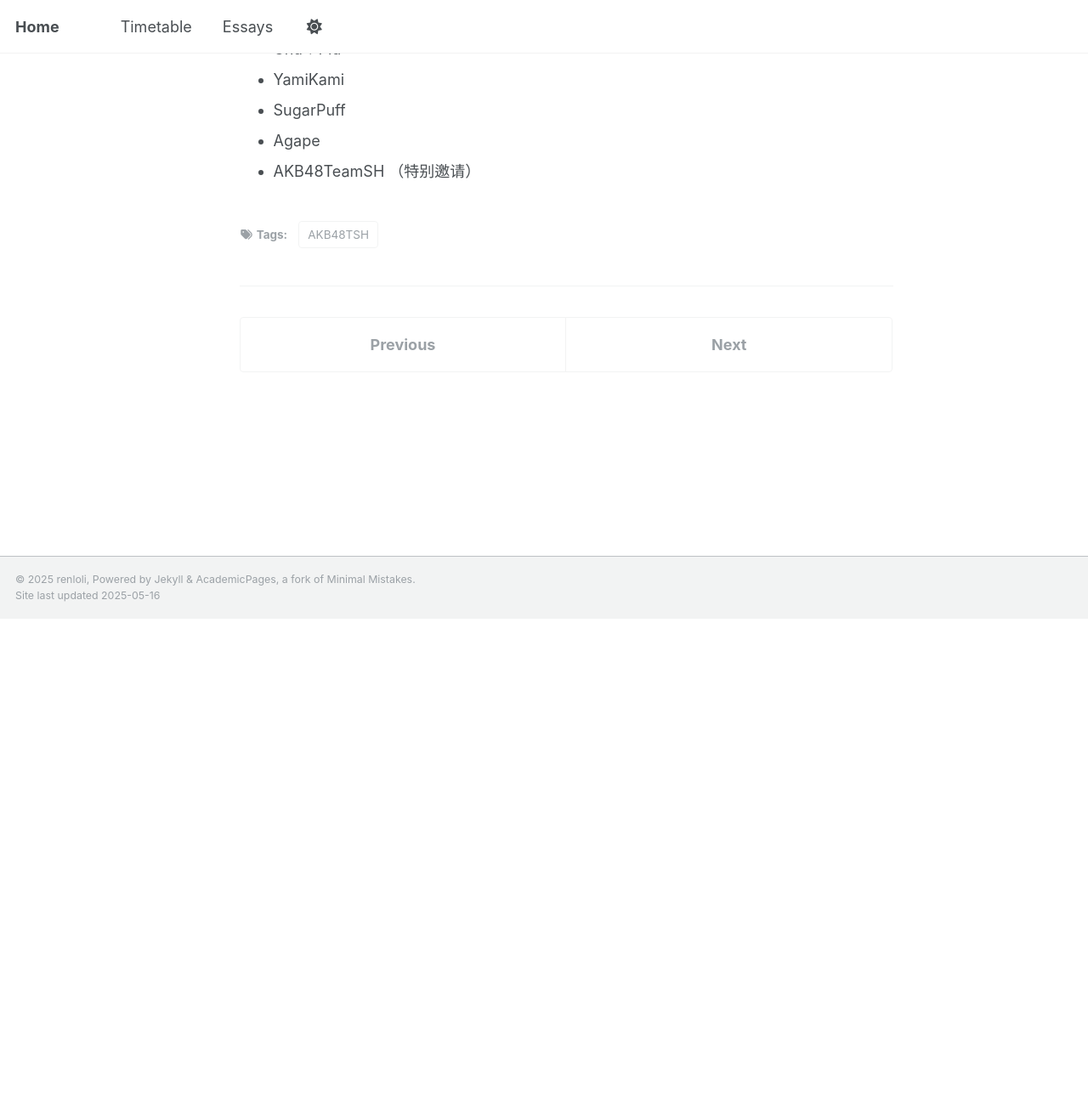
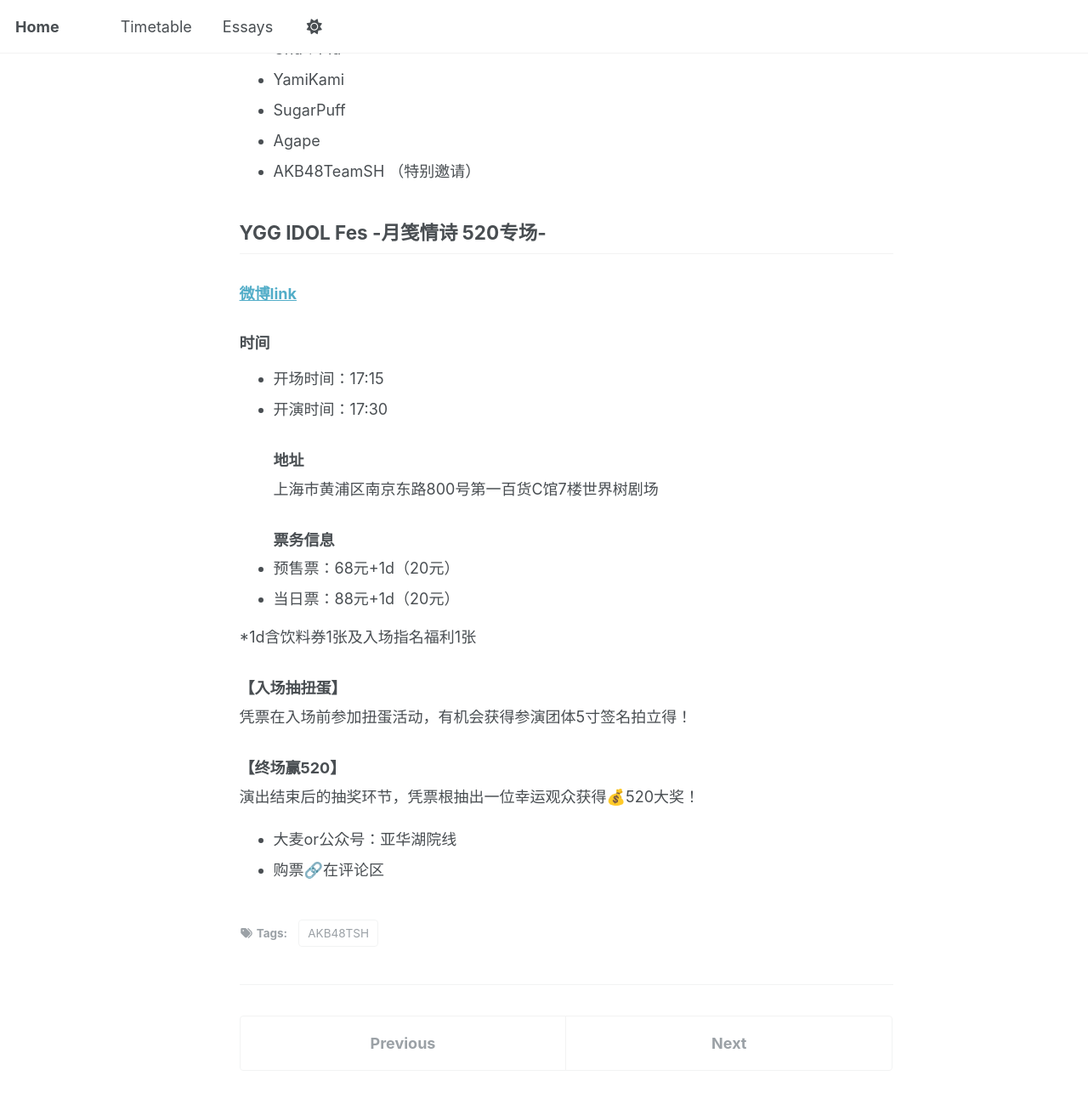
Before and after one commit to renloli/renloli.github.io, a Jekyll site: the page built from _timetable/2025/05/20.md, in a window 1280 px wide and 1400 px high, scrolled down 758 px. Shown: the top 1299 px of the window at 85% size. Built offline with Jekyll 4.4.1, drawn with Linux system fonts in a browser that asks for light colours; before the commit the page ends 1486 px from its top, so only the background shows below that.

Commit message:
Update 20250520.

```diff
--- a/_timetable/2025/05/20.md
+++ b/_timetable/2025/05/20.md
@@ -1,5 +1,5 @@
 ---
-title: "魔境"
+title: "魔境, YGG520专场"
 collection: timetable
 date: 2025-05-20
 layout: single
@@ -27,3 +27,25 @@
 - SugarPuff
 - Agape
 - AKB48TeamSH （特别邀请）
+
+## YGG IDOL Fes -月笺情诗 520专场-
+
+### [微博link](https://weibo.com/7925328421/Ps7lTAVrD?pagetype=homefeed)
+
+### 时间
+- 开场时间：17:15
+- 开演时间：17:30
+### 地址
+上海市黄浦区南京东路800号第一百货C馆7楼世界树剧场
+### 票务信息
+- 预售票：68元+1d（20元）
+- 当日票：88元+1d（20元）
+
+*1d含饮料券1张及入场指名福利1张
+
+### 【入场抽扭蛋】
+凭票在入场前参加扭蛋活动，有机会获得参演团体5寸签名拍立得！
+### 【终场赢520】
+演出结束后的抽奖环节，凭票根抽出一位幸运观众获得💰520大奖！
+- 大麦or公众号：亚华湖院线
+- 购票🔗在评论区
```
Also changed, not shown: _timetable/2025/05/images/20_1.jpg (added).
